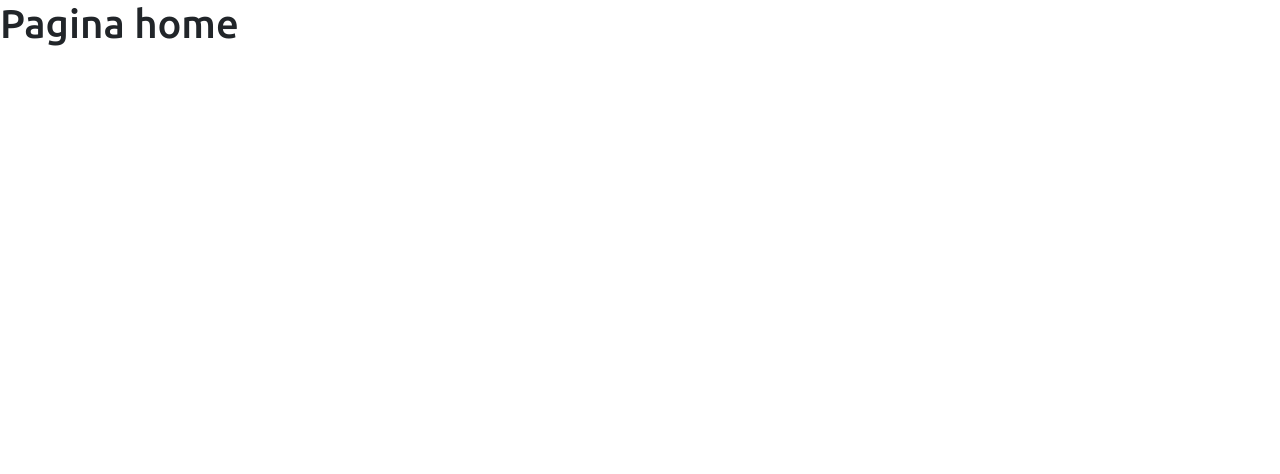
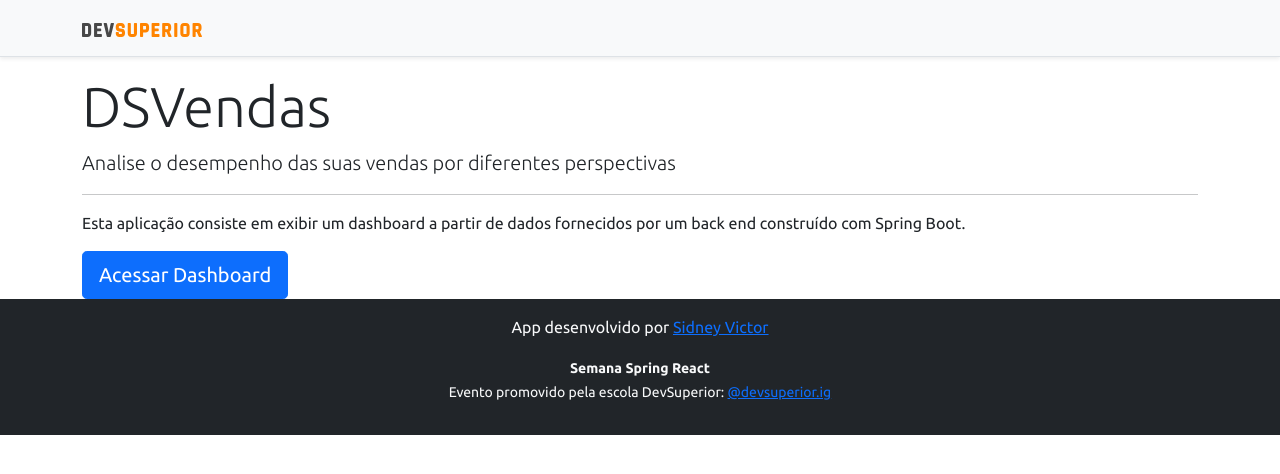
Before and after one commit to sidneyvmml/springboot-react-devspr, a React (Create React App) app in the folder frontend/: page / in a window 1280 px wide. Shown: the top 474 px of the page. Built offline with nearby package versions, Linux system fonts and the light colour scheme.

Commit message:
Home, navigation

```diff
--- a/frontend/src/Components/NavBar/index.tsx
+++ b/frontend/src/Components/NavBar/index.tsx
@@ -1,4 +1,5 @@
 import ImgDsDark from "assets/img/ds-dark.svg"
+import { Link } from "react-router-dom"
 
 const Navbar = () => {
   return (
@@ -6,7 +7,9 @@
       <div className="d-flex flex-column flex-md-row align-items-center p-3 px-md-4 mb-3 bg-light border-bottom shadow-sm">
         <div className="container">
           <nav className="my-2 my-md-0 mr-md-3">
-            <img src={ImgDsDark} alt="DevSuperior" width="120" />
+            <Link to="/">
+              <img src={ImgDsDark} alt="DevSuperior" width="120" />
+            </Link>
           </nav>
         </div>
       </div>
--- a/frontend/src/pages/Home/index.tsx
+++ b/frontend/src/pages/Home/index.tsx
@@ -1,9 +1,30 @@
+import Footer from "Components/Footer"
+import Navbar from "Components/NavBar"
+import { Link } from "react-router-dom"
+
 const Home = () => {
-    return (
-      <div>
-        <h1>Pagina home</h1>
+  return (
+    <>
+      <Navbar />
+      <div className="container">
+        <div className="jumbotron">
+          <h1 className="display-4">DSVendas</h1>
+          <p className="lead">
+            Analise o desempenho das suas vendas por diferentes perspectivas
+          </p>
+          <hr />
+          <p>
+            Esta aplicação consiste em exibir um dashboard a partir de dados
+            fornecidos por um back end construído com Spring Boot.
+          </p>
+          <Link className="btn btn-primary btn-lg" to="/dashboard">
+              Acessar Dashboard
+          </Link>
+        </div>
       </div>
-    )
-  }
+      <Footer />
+    </>
+  )
+}
 
-  export default Home
+export default Home
```
